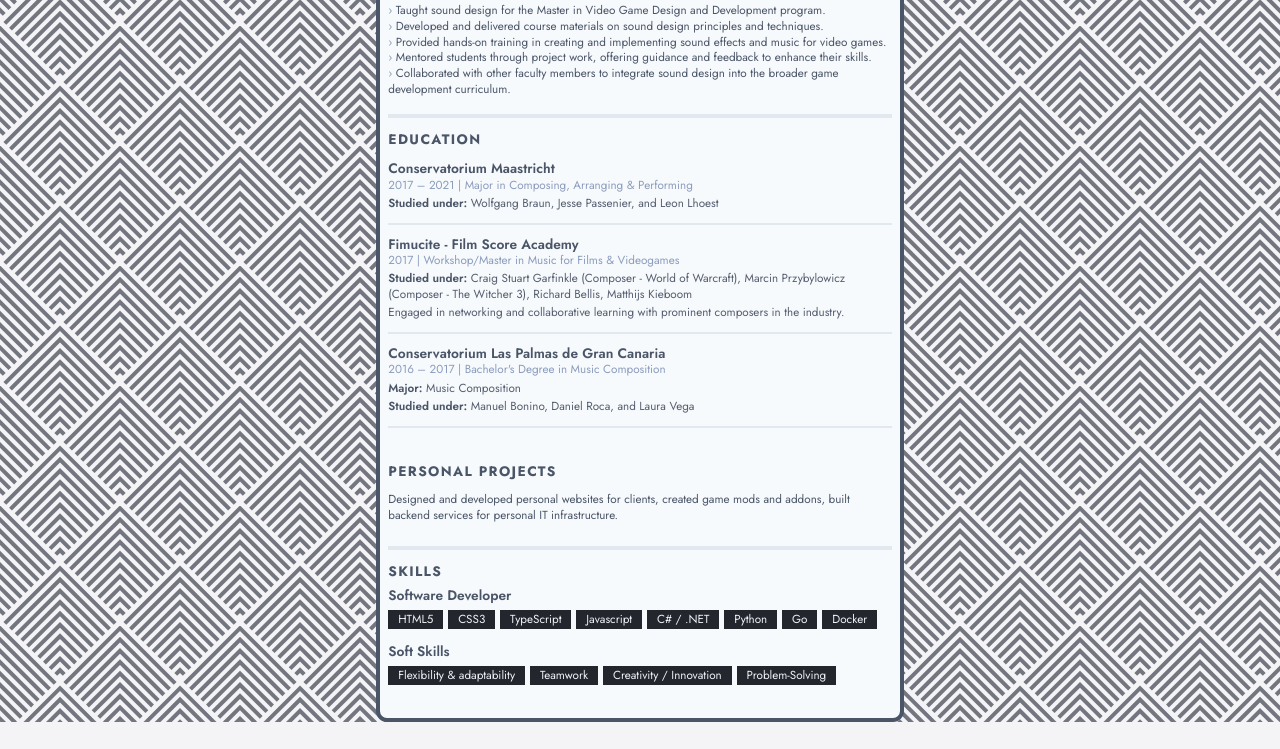
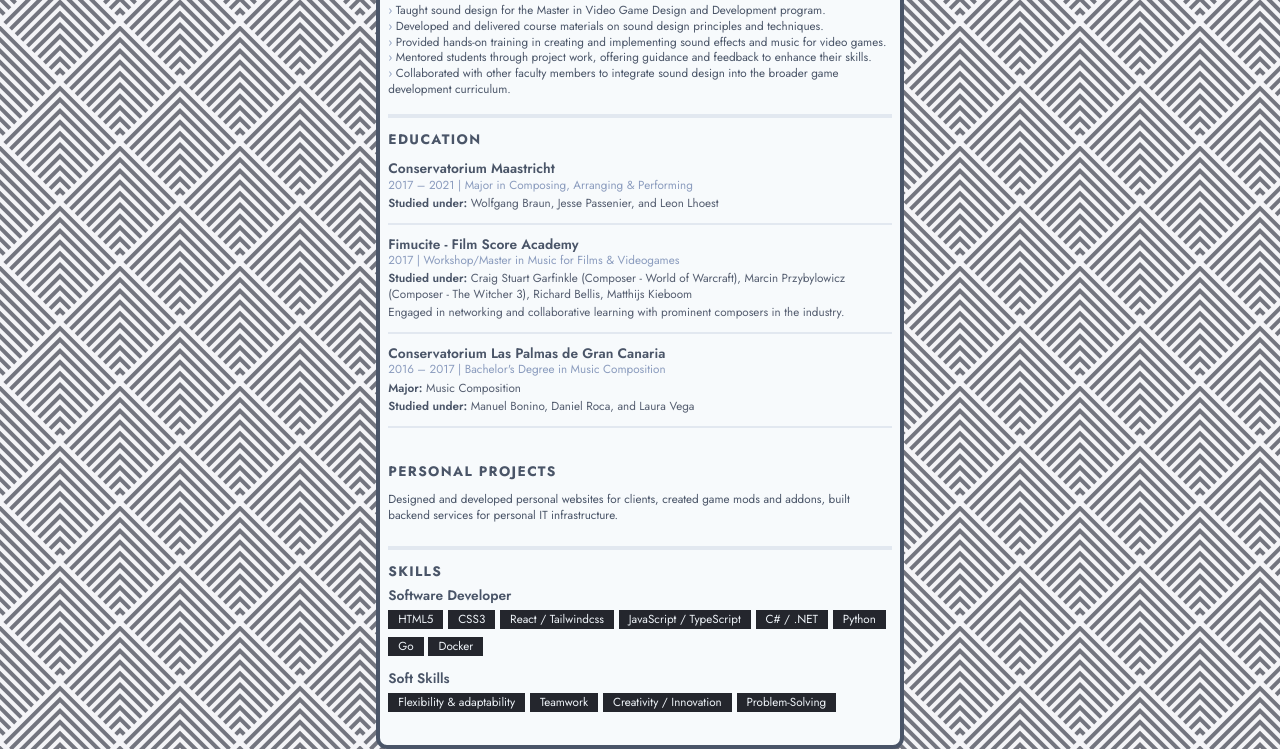
Before and after one commit to ravelaso/Resume, a plain HTML site: page src/index.html in a window 1280 px wide. Shown: the part 814-1563 px from the top of the page. Before the commit the page ends 1536 px from the top, so only its background shows below. Drawn offline with Linux system fonts and the light colour scheme; a web font is replaced by a local one.

Commit message:
Update index.html

```diff
--- a/src/index.html
+++ b/src/index.html
@@ -431,13 +431,13 @@
                             <li
                                     class="text-md px-2.5 py-0.5 mr-1.6 mb-1 text-gray-200 leading-relaxed print:bg-white print:border-inset bg-gray-250 mb-3"
                             >
-                                TypeScript
+                                React / Tailwindcss
                             </li>
 
                             <li
                                     class="text-md px-2.5 py-0.5 mr-1.6 mb-1 text-gray-200 leading-relaxed print:bg-white print:border-inset bg-gray-250 mb-3"
                             >
-                                Javascript
+                                JavaScript / TypeScript
                             </li>
                             <li
                                     class="text-md px-2.5 py-0.5 mr-1.6 mb-1 text-gray-200 leading-relaxed print:bg-white print:border-inset bg-gray-250 mb-3"
```
